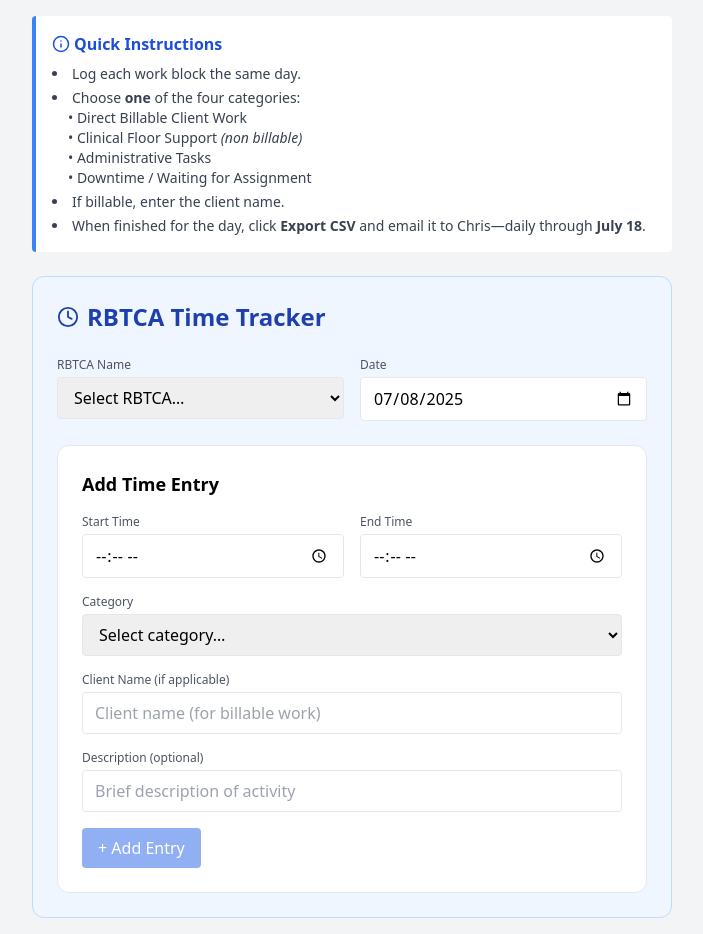
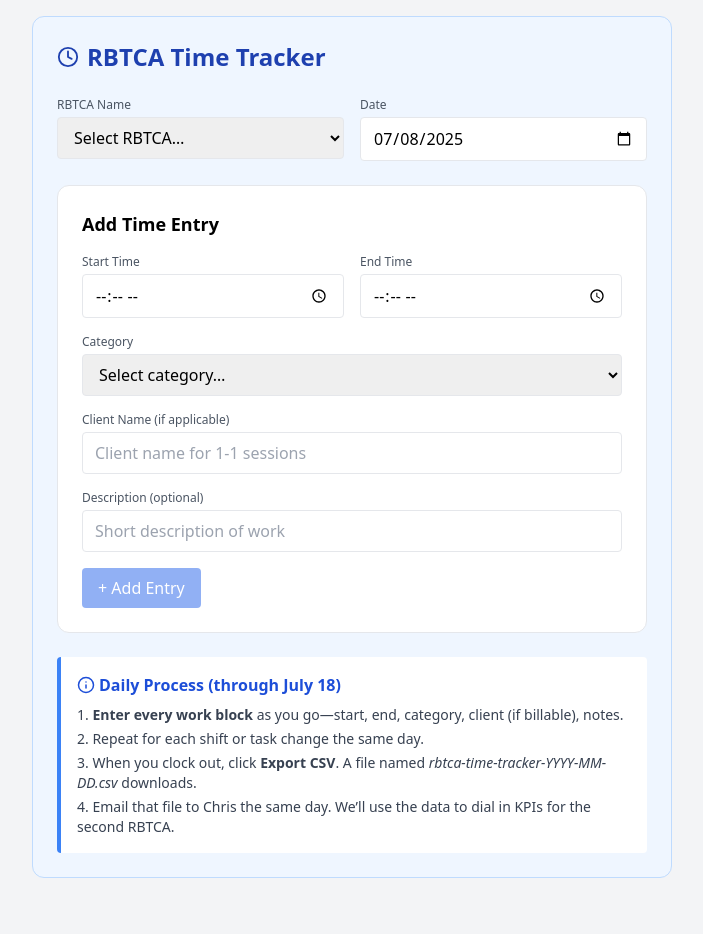
Before and after one commit to cmuller84/rbtca-time-tracker, a React (Create React App) app: page / in a window 1280 px wide. Shown: the whole page, without its empty margins (288-991 px from the left). After the commit the page ends 894 px from the top, so only its background shows below. Built offline with nearby package versions, Linux system fonts and the light colour scheme.

Commit message:
Update TimeTracker.tsx

```diff
--- a/src/components/TimeTracker.tsx
+++ b/src/components/TimeTracker.tsx
@@ -1,18 +1,18 @@
 import React, { useState } from 'react';
 import { Clock, FileDown, Info } from 'lucide-react';
 
-/* ------------------- Types ------------------- */
+/* ---------- Types ---------- */
 interface TimeEntry {
   id: number;
   startTime: string;
   endTime: string;
-  duration: number;      // minutes
+  duration: number;
   category: string;
   client: string;
   description: string;
 }
 
-/* ----------------- Helpers ------------------- */
+/* ---------- Helpers ---------- */
 const minsBetween = (s: string, e: string) =>
   !s || !e
     ? 0
@@ -21,27 +21,26 @@ const minsBetween = (s: string, e: string) =>
       60000;
 
 const downloadCSV = (rows: string[][], filename: string) => {
-  const csv = rows.map(r => r.map(v => `"${v}"`).join(',')).join('\n');
-  const blob = new Blob([csv], { type: 'text/csv' });
-  const url  = URL.createObjectURL(blob);
-  const a    = document.createElement('a');
-  a.href = url; a.download = filename; a.click();
+  const blob = new Blob(
+    [rows.map(r => r.map(v => `"${v}"`).join(',')).join('\n')],
+    { type: 'text/csv;charset=utf-8;' }
+  );
+  const url = URL.createObjectURL(blob);
+  const a = document.createElement('a');
+  a.href = url;
+  a.download = filename;
+  a.click();
   URL.revokeObjectURL(url);
 };
 
-/* ------------- Lists & Labels ---------------- */
-const RBTCA  = ['Yaria L.', 'Matt P.'];
-const CATS   = [
-  'Direct Billable Client Work',
-  'Clinical Floor Support (non billable)',
-  'Administrative Tasks',
-  'Downtime / Waiting for Assignment'
-];
+/* ---------- Data ---------- */
+const RBTCA = ['Yaria L.', 'Matt P.'];
+const CATS  = ['Billable – 1-1', 'Admin', 'Training', 'Meeting'];
 
-/* --------------- Component ------------------- */
+/* ---------- Component ---------- */
 const TimeTracker: React.FC = () => {
   const [rbtca, setRbtca] = useState('');
-  const [date, setDate]   = useState(new Date().toISOString().slice(0, 10));
+  const [date,  setDate ] = useState(new Date().toISOString().slice(0, 10));
 
   const [form, setForm] = useState({
     startTime: '', endTime: '', category: '', client: '', description: ''
@@ -50,7 +49,7 @@ const TimeTracker: React.FC = () => {
 
   const update =
     (k: keyof typeof form) =>
-    (e: React.ChangeEvent<HTMLInputElement|HTMLSelectElement>) =>
+    (e: React.ChangeEvent<HTMLInputElement | HTMLSelectElement>) =>
       setForm(p => ({ ...p, [k]: e.target.value }));
 
   const add = () => {
@@ -62,7 +61,9 @@ const TimeTracker: React.FC = () => {
   const exportCSV = () => {
     if (!entries.length) return;
     const rows = [
-      ['RBTCA', rbtca], ['Date', date], [],
+      ['RBTCA', rbtca],
+      ['Date', date],
+      [],
       ['Start','End','Duration (min)','Category','Client','Description'],
       ...entries.map(e => [
         e.startTime, e.endTime, e.duration.toString(), e.category, e.client, e.description
@@ -71,34 +72,14 @@ const TimeTracker: React.FC = () => {
     downloadCSV(rows, `rbtca-time-tracker-${date}.csv`);
   };
 
-  /* -------------------- UI -------------------- */
   return (
     <div className="max-w-2xl mx-auto p-4">
-      {/* Definitions / Instructions */}
-      <div className="bg-white border-l-4 border-blue-500 rounded p-4 mb-6 space-y-2">
-        <h2 className="flex items-center font-semibold text-blue-700">
-          <Info size={18} className="mr-1"/> Quick Instructions
-        </h2>
-        <ul className="list-disc list-inside text-sm text-gray-700 space-y-1">
-          <li>Log each work block the same day.</li>
-          <li>Choose <b>one</b> of the four categories:<br/>
-            <span className="ml-4 block">• Direct Billable Client Work</span>
-            <span className="ml-4 block">• Clinical Floor Support <i>(non billable)</i></span>
-            <span className="ml-4 block">• Administrative Tasks</span>
-            <span className="ml-4 block">• Downtime / Waiting for Assignment</span>
-          </li>
-          <li>If billable, enter the client name.</li>
-          <li>When finished for the day, click <b>Export CSV</b> and email it to Chris—daily through <b>July 18</b>.</li>
-        </ul>
-      </div>
-
-      {/* Tracker Card */}
       <div className="bg-blue-50 border border-blue-200 rounded-xl p-6 space-y-6">
         <h1 className="flex items-center text-2xl font-semibold text-blue-800 gap-2">
           <Clock size={22}/> RBTCA Time Tracker
         </h1>
 
-        {/* RBTCA + Date */}
+        {/* Header info */}
         <div className="grid md:grid-cols-2 gap-4">
           <div>
             <label className="block text-xs font-medium text-gray-600 mb-1">RBTCA Name</label>
@@ -161,26 +142,22 @@ const TimeTracker: React.FC = () => {
             </div>
 
             <div className="md:col-span-2">
-              <label className="block text-xs font-medium text-gray-600 mb-1">
-                Client Name (if applicable)
-              </label>
+              <label className="block text-xs font-medium text-gray-600 mb-1">Client Name (if applicable)</label>
               <input
                 type="text"
-                placeholder="Client name (for billable work)"
                 className="w-full border rounded px-3 py-2 focus:outline-none focus:ring focus:border-blue-400"
+                placeholder="Client name for 1-1 sessions"
                 value={form.client}
                 onChange={update('client')}
               />
             </div>
 
             <div className="md:col-span-2">
-              <label className="block text-xs font-medium text-gray-600 mb-1">
-                Description (optional)
-              </label>
+              <label className="block text-xs font-medium text-gray-600 mb-1">Description (optional)</label>
               <input
                 type="text"
-                placeholder="Brief description of activity"
                 className="w-full border rounded px-3 py-2 focus:outline-none focus:ring focus:border-blue-400"
+                placeholder="Short description of work"
                 value={form.description}
                 onChange={update('description')}
               />
@@ -196,7 +173,7 @@ const TimeTracker: React.FC = () => {
           </button>
         </div>
 
-        {/* Log + Export */}
+        {/* Log + export */}
         {entries.length > 0 && (
           <>
             <table className="w-full text-sm border-t pt-4">
@@ -228,6 +205,19 @@ const TimeTracker: React.FC = () => {
             </button>
           </>
         )}
+
+        {/* ---------- Instructions moved to bottom ---------- */}
+        <div className="bg-white border-l-4 border-blue-500 rounded p-4 mt-6 space-y-2">
+          <h4 className="flex items-center font-semibold text-blue-700">
+            <Info size={18} className="mr-1"/> Daily Process (through July 18)
+          </h4>
+          <ol className="list-decimal list-inside text-sm text-gray-700 space-y-1">
+            <li><b>Enter every work block</b> as you go—start, end, category, client (if billable), notes.</li>
+            <li>Repeat for each shift or task change the same day.</li>
+            <li>When you clock out, click <b>Export CSV</b>. A file named <i>rbtca-time-tracker-YYYY-MM-DD.csv</i> downloads.</li>
+            <li>Email that file to Chris the same day. We’ll use the data to dial in KPIs for the second RBTCA.</li>
+          </ol>
+        </div>
       </div>
     </div>
   );
```
